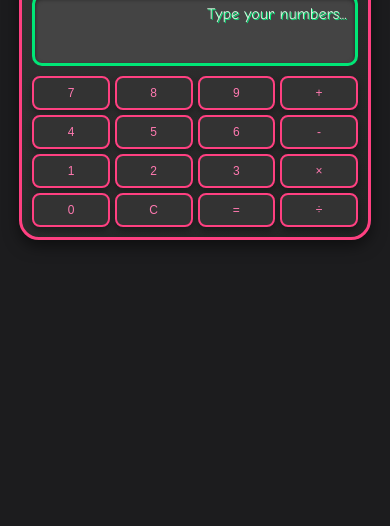
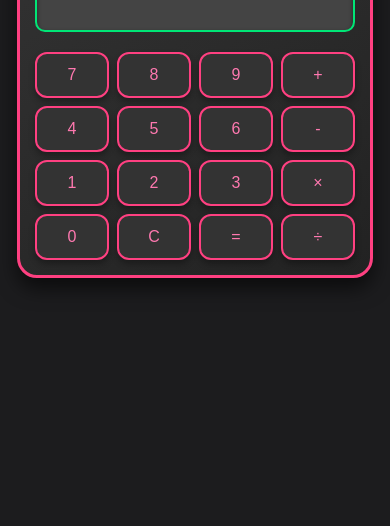
Before and after one commit to Parth1204-rgb/funny-calculator, a plain HTML site: page index.html in a window 390 px wide. Shown: the part 338-864 px from the top of the page. Drawn offline with Linux system fonts and the light colour scheme.

Commit message:
Update styles.css

```diff
--- a/styles.css
+++ b/styles.css
@@ -7,40 +7,37 @@ body {
     align-items: center;
     height: 100vh;
     margin: 0;
-    overflow: hidden;
 }
 
 .calculator {
-    width: 100%;
-    max-width: 320px;
+    width: 320px;
+    max-width: 90%;
     padding: 20px;
-    border: 4px solid #ff4081;
+    border: 3px solid #ff4081;
     border-radius: 20px;
     background: linear-gradient(145deg, #333, #222);
     box-shadow: 0px 10px 20px rgba(0, 0, 0, 0.6);
     text-align: center;
-    transform: rotate(0); /* Removed rotation for better readability */
-    box-sizing: border-box;
+    transform: rotate(-2deg);
 }
 
 .display {
     background: #444;
-    padding: 15px;
+    padding: 20px;
     margin-bottom: 20px;
-    border: 3px solid #00e676;
+    border: 2px solid #00e676;
     border-radius: 10px;
     text-align: right;
-    font-size: 20px; /* Reduced size for mobile */
+    font-size: 24px;
     min-height: 50px;
     color: #d4f4dd;
     text-shadow: 1px 1px #00e676;
     box-shadow: inset 0px 2px 4px rgba(0, 0, 0, 0.5);
     overflow-x: auto;
-    white-space: nowrap; /* Ensures content does not wrap */
 }
 
 .title {
-    font-size: 22px; /* Reduced size for mobile */
+    font-size: 24px;
     color: #ff4081;
     font-weight: bold;
     margin-bottom: 15px;
@@ -51,12 +48,12 @@ body {
 .buttons {
     display: grid;
     grid-template-columns: repeat(4, 1fr);
-    gap: 8px; /* Reduced gap for better fit */
+    gap: 10px;
 }
 
 button {
-    padding: 12px;
-    font-size: 16px; /* Reduced size for mobile */
+    padding: 15px;
+    font-size: 20px;
     border: 2px solid #ff4081;
     border-radius: 12px;
     background: #333;
@@ -79,59 +76,33 @@ button:active {
     transform: scale(0.95);
 }
 
-@media (max-width: 768px) {
+@media (max-width: 480px) {
     .calculator {
-        max-width: 95%;
+        width: 100%;
+        max-width: 320px;
+        transform: none;
         padding: 15px;
-        border-width: 3px;
     }
 
     .display {
         font-size: 18px;
-        padding: 10px;
-        margin-bottom: 15px;
+        padding: 15px;
     }
 
     .title {
         font-size: 20px;
     }
 
-    button {
-        padding: 10px;
-        font-size: 14px;
-    }
-}
-
-@media (max-width: 480px) {
-    body {
-        padding: 10px;
-        flex-direction: column;
-    }
-
-    .calculator {
-        width: 100%;
-        padding: 10px;
-        box-shadow: 0px 6px 15px rgba(0, 0, 0, 0.5);
-    }
-
-    .display {
-        font-size: 16px;
-        padding: 8px;
-        margin-bottom: 10px;
-    }
-
-    .title {
-        font-size: 18px;
-        margin-bottom: 10px;
+    .buttons {
+        gap: 8px;
     }
 
     button {
-        padding: 8px;
-        font-size: 12px;
-        border-radius: 8px;
+        padding: 12px;
+        font-size: 16px;
     }
 
-    .buttons {
-        gap: 5px;
+    button:hover {
+        transform: none; /* Avoid excessive scaling on touch devices */
     }
 }
```
